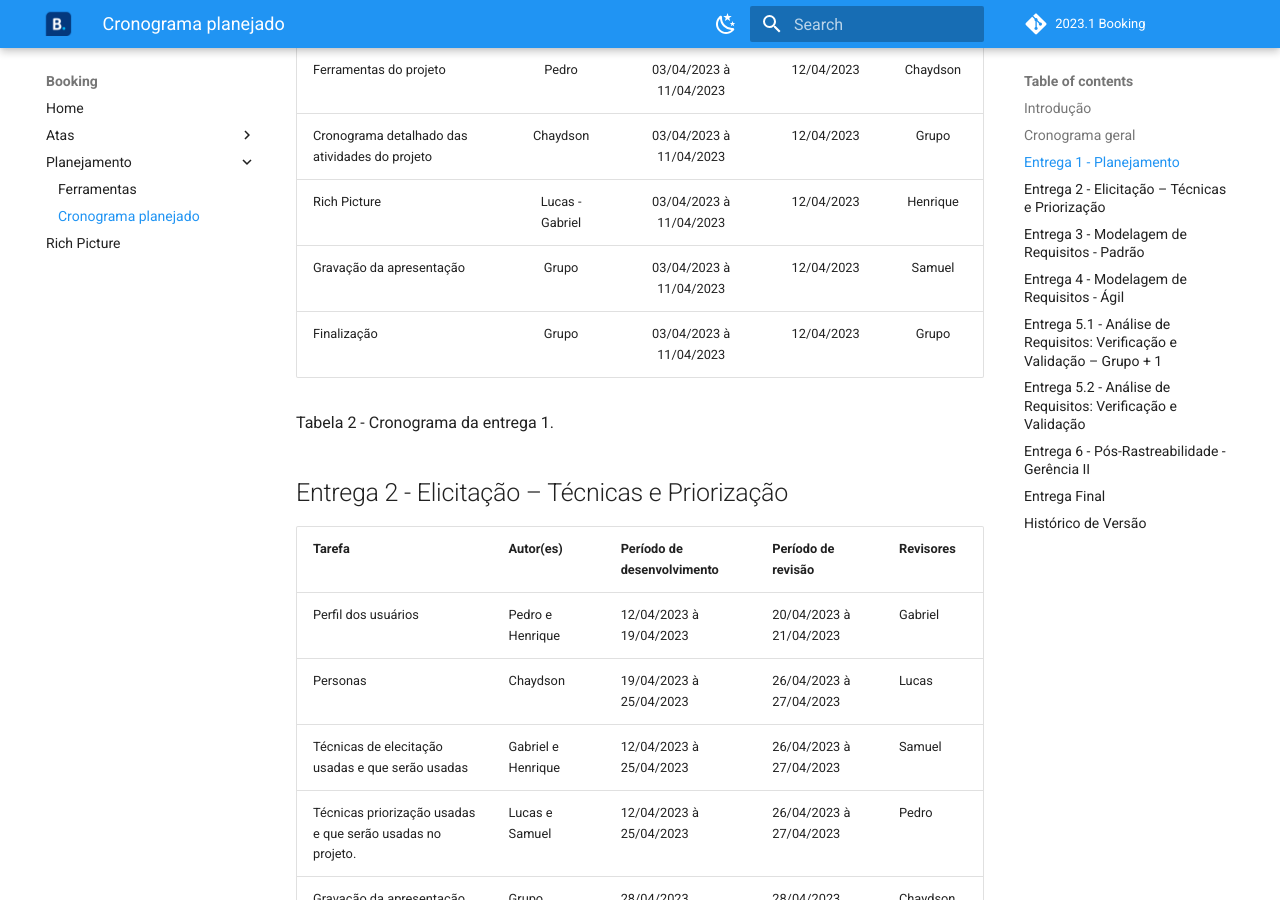
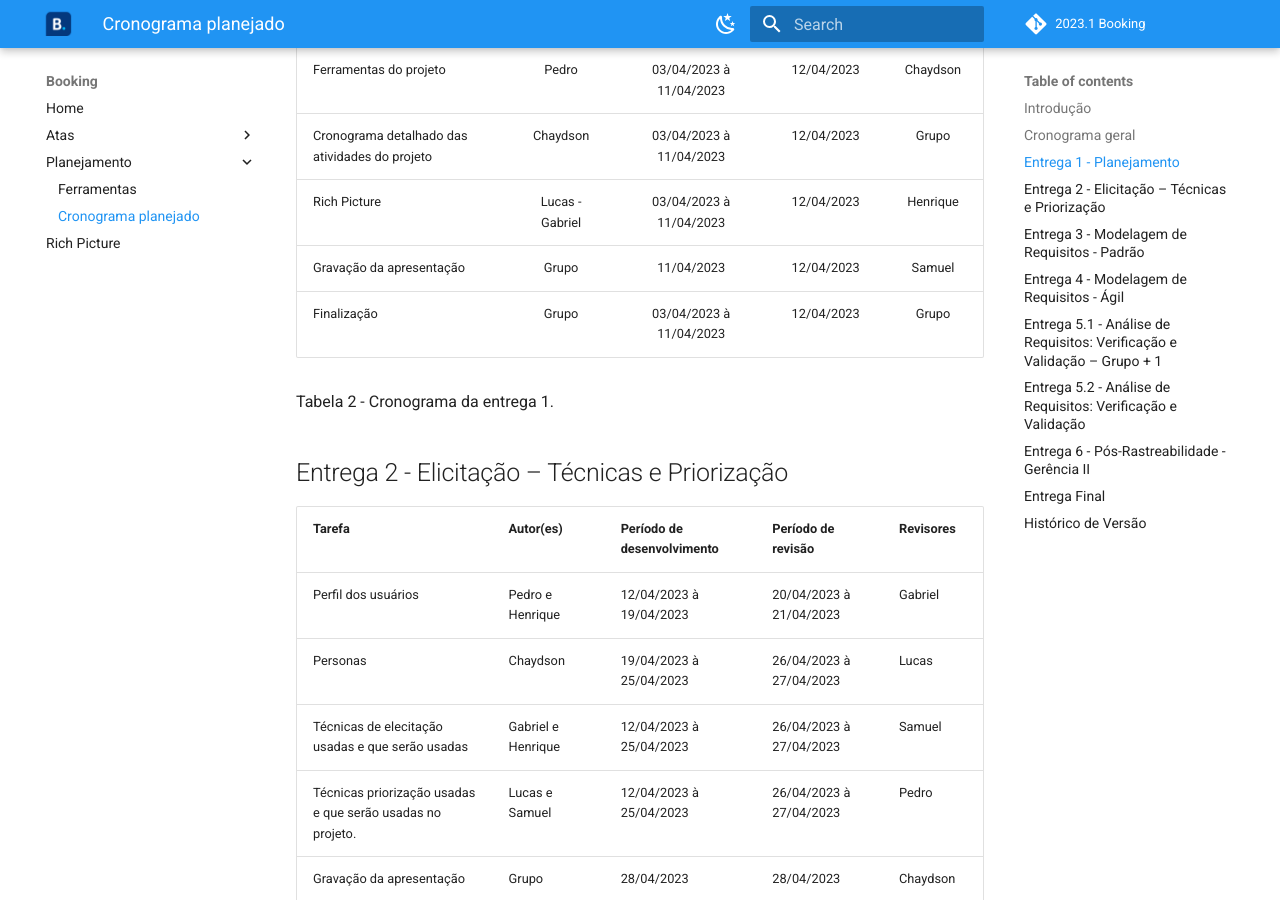
Before and after one commit to Requisitos-de-Software/2023.1-Booking, an MkDocs documentation site: the page built from docs/planejamento/cronograma.md, in a window 1280 px wide and 900 px high, scrolled down 1305 px. Built offline with MkDocs 1.6.1 and Material for MkDocs 9.7.7, drawn with Linux system fonts in a browser that asks for light colours; comment, search, counter and statistics services are not loaded.

Commit message:
corrigindo data da gravação do video

```diff
--- a/docs/planejamento/cronograma.md
+++ b/docs/planejamento/cronograma.md
@@ -37,7 +37,7 @@ Tabela 1 - Cronograma geral da equipe.
 | Ferramentas do projeto                                       |      Pedro      |  03/04/2023 à 11/04/2023  |      12/04/2023      | Chaydson |
 | Cronograma detalhado das atividades do projeto               |    Chaydson    |  03/04/2023 à 11/04/2023  |      12/04/2023      |   Grupo   |
 | Rich Picture                                                 | Lucas - Gabriel |  03/04/2023 à 11/04/2023  |      12/04/2023      | Henrique |
-| Gravação da apresentação                                 |      Grupo      |  03/04/2023 à 11/04/2023  |      12/04/2023      |  Samuel  |
+| Gravação da apresentação                                 |      Grupo      |         11/04/2023         |      12/04/2023      |  Samuel  |
 | Finalização                                                |      Grupo      |  03/04/2023 à 11/04/2023  |      12/04/2023      |   Grupo   |
 
 Tabela 2 - Cronograma da entrega 1.
```
